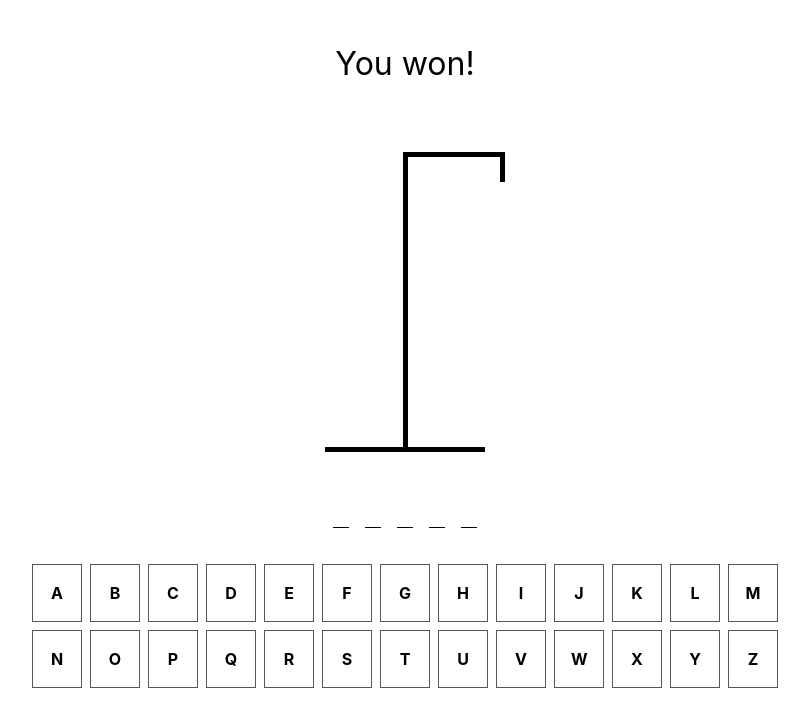
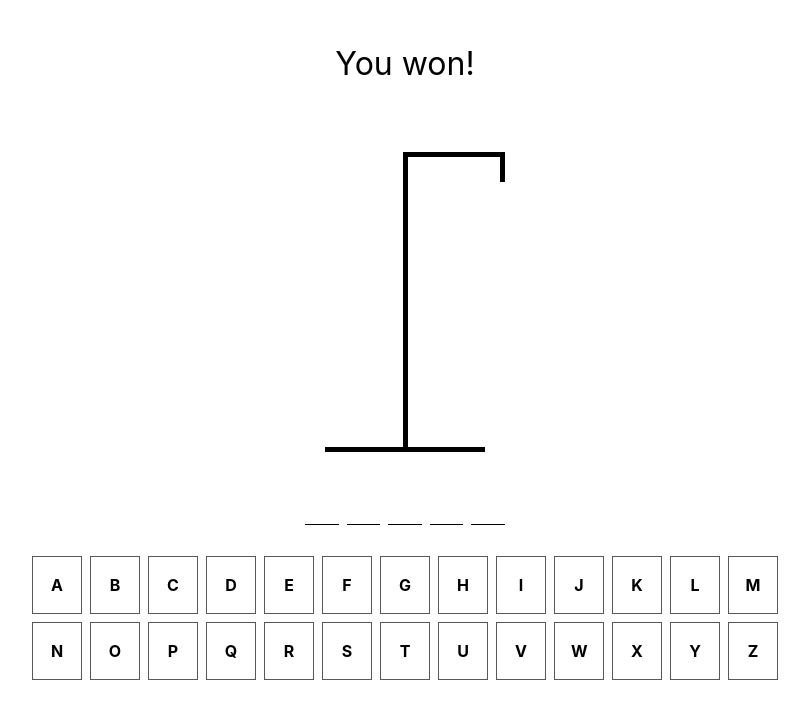
Before and after one commit to zwiro/hangman-game-react-typescript, a React (Vite) app: page / in a window 1280 px wide. Shown: the top 726 px of the page, without its empty margins (235-1044 px from the left). Built offline with nearby package versions, Linux system fonts and the light colour scheme.

Commit message:
Changed word revealing logic

```diff
--- a/src/App.css
+++ b/src/App.css
@@ -54,12 +54,28 @@
   cursor: default;
 }
 
+.word__letters {
+  display: flex;
+  gap: 0.5rem;
+  height: 2.5rem;
+  width: 200px;
+}
+
+.word__placeholder {
+  height: 100%;
+  width: 100%;
+  border-bottom: 1px solid black;
+  text-align: center;
+}
+
 .word__letter {
   font-size: 2rem;
-  padding-inline: 0.5rem;
-  margin-inline: 0.5rem;
   font-weight: 700;
-  border-bottom: 1px solid black;
+  display: none;
+}
+
+.word__letter--revealed {
+  display: inline;
 }
 
 .hangman {
--- a/src/components/Word.tsx
+++ b/src/components/Word.tsx
@@ -6,16 +6,19 @@ type WordProps = {
 }
 
 function Word({ word, guessedLetters }: WordProps) {
-  console.log(word, word[0], guessedLetters[0])
-  console.log(0 === word.split("").indexOf(guessedLetters[0]?.toLowerCase()))
   return (
-    <div>
+    <div className="word__letters">
       {word.split("").map((letter, i) => (
-        <span key={`${letter}-${i}`} className="word__letter">
-          {guessedLetters.map((item) =>
-            i === word.split("").indexOf(item.toLowerCase()) ? item : " "
-          )}
-        </span>
+        <div className="word__placeholder" key={`${letter}-${i}`}>
+          <span
+            className={`word__letter ${
+              guessedLetters.includes(letter.toUpperCase()) &&
+              "word__letter--revealed"
+            }`}
+          >
+            {letter.toUpperCase()}
+          </span>
+        </div>
       ))}
     </div>
   )
```
